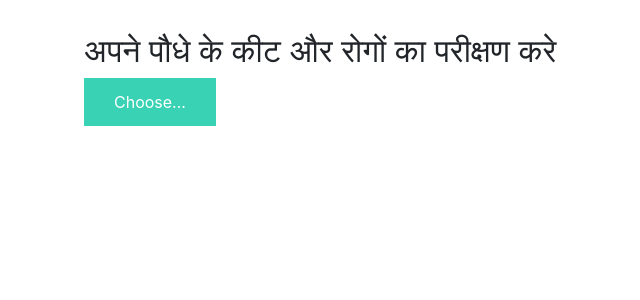
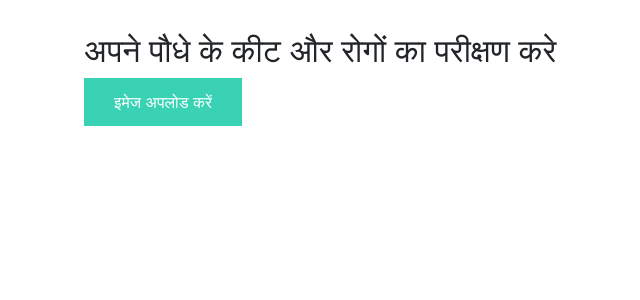
Before and after one commit to kisaansaathi/kisaansaathi-prediction, a Flask app: page / in a window 1280 px wide. Shown: the part 56-356 px from the top of the page, without its empty margins (1-641 px from the left). Run offline with Flask 2, Linux system fonts and the light colour scheme; some libraries are stand-ins or nearby versions.

Commit message:
Update index.html

```diff
--- a/templates/index.html
+++ b/templates/index.html
@@ -4,8 +4,7 @@
 
 <div>
     <form id="upload-file" method="post" enctype="multipart/form-data">
-        <label for="imageUpload" class="upload-label">
-            Choose...
+        <label for="imageUpload" class="upload-label">इमेज अपलोड करें
         </label>
         <input type="file" name="file" id="imageUpload" accept=".png, .jpg, .jpeg">
     </form>
```
